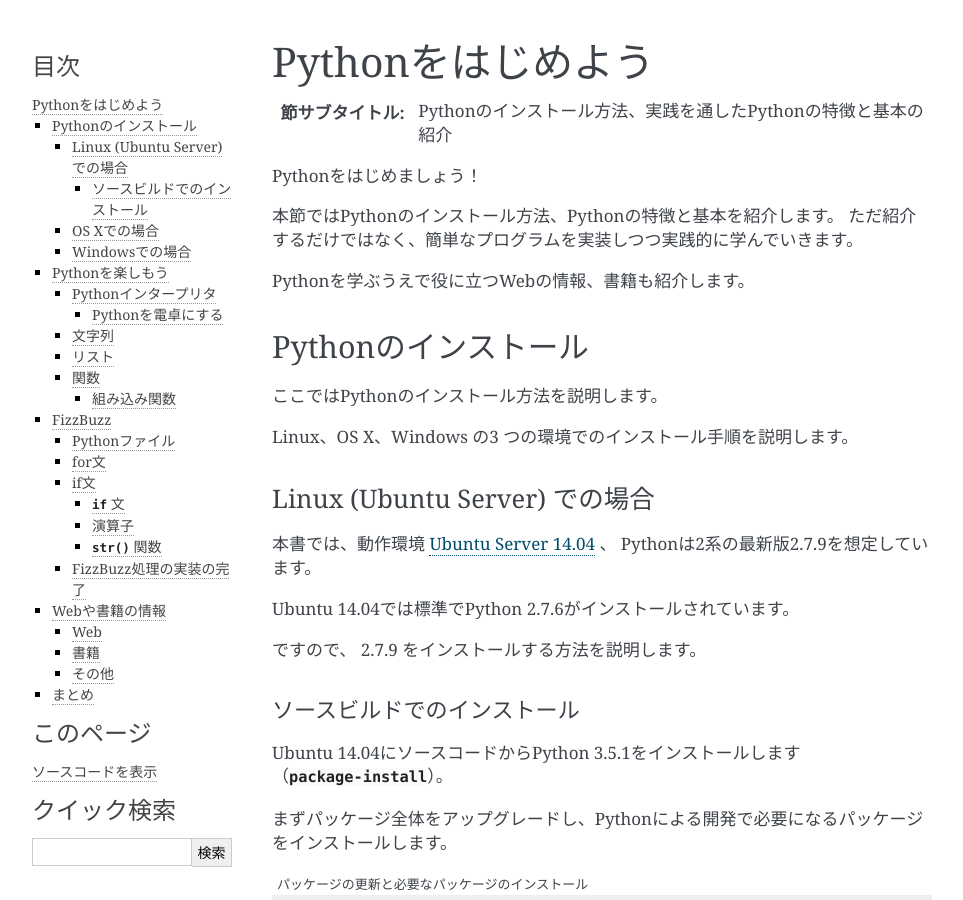
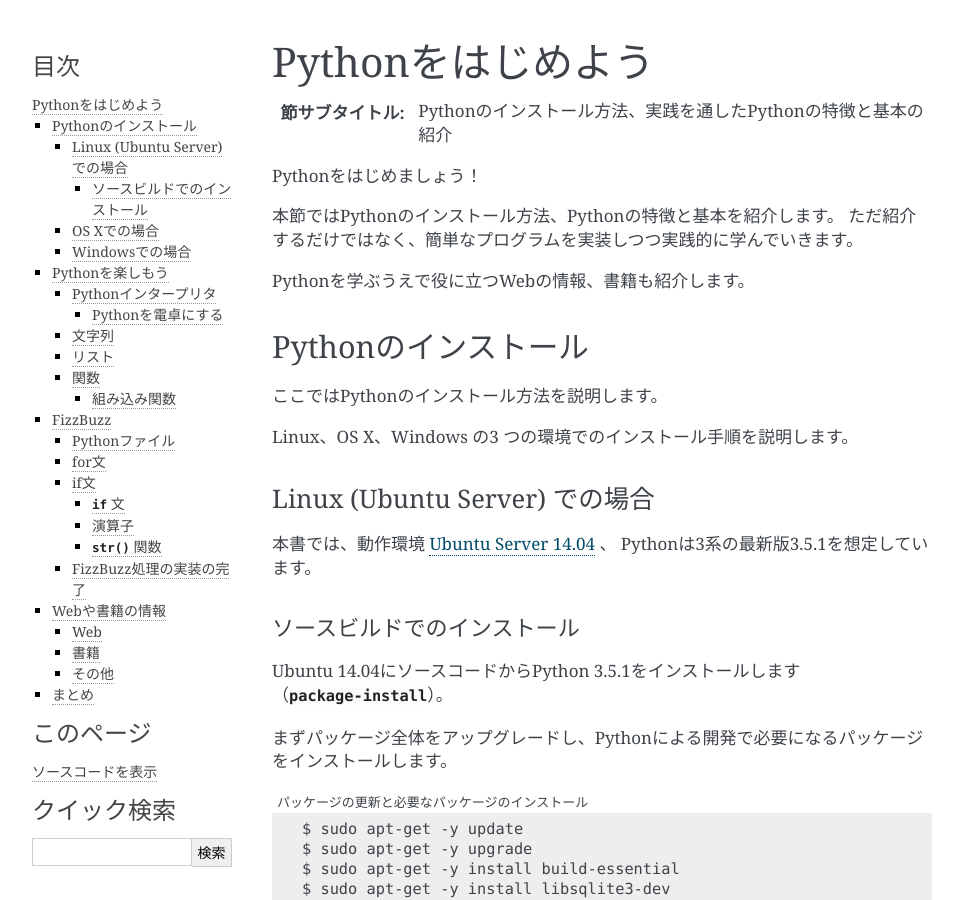
Before and after one commit to pyconjp/pycamp.pycon.jp, a Sphinx documentation site: the page built from source/1_intro.rst, in a window 1280 px wide and 900 px high. Shown: the whole window, without its empty margins (148-1111 px from the left). Built offline with Sphinx 7.4.7, drawn with Linux system fonts in a browser that asks for light colours.

Commit message:
修正漏れを修正

```diff
--- a/source/1_intro.rst
+++ b/source/1_intro.rst
@@ -26,11 +26,8 @@ Linux (Ubuntu Server) での場合
 -------------------------------------
 
 本書では、動作環境 `Ubuntu Server 14.04 <https://wiki.ubuntu.com/TrustyTahr/ReleaseNotes>`_ 、
-Pythonは2系の最新版2.7.9を想定しています。
+Pythonは3系の最新版3.5.1を想定しています。
 
-Ubuntu 14.04では標準でPython 2.7.6がインストールされています。
-
-ですので、 2.7.9 をインストールする方法を説明します。
 
 ソースビルドでのインストール
 ^^^^^^^^^^^^^^^^^^^^^^^^^^^^^^^^^
```
